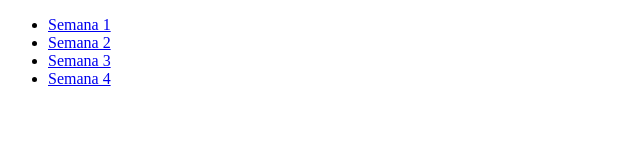
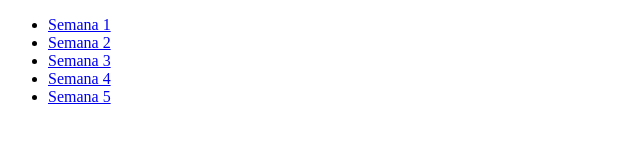
Before and after one commit to itsmecamila/software-engineering-laboratory, a plain HTML site: page index.html in a window 1280 px wide. Shown: the full height of the page, 0-640 px from the left. Drawn offline with Linux system fonts and the light colour scheme.

Commit message:
atualizando index

```diff
--- a/index.html
+++ b/index.html
@@ -12,6 +12,7 @@
             <li><a href="./semanas/semana2/semana2.html">Semana 2</a></li>
             <li><a href="./semanas/semana3/semana3.html">Semana 3</a></li>
             <li><a href="./semanas/semana4/semana4.html">Semana 4</a></li>
+            <li><a href="./semanas/semana5/semana5.html">Semana 5</a></li>
         </ul>
     </nav>
 </body>
```
